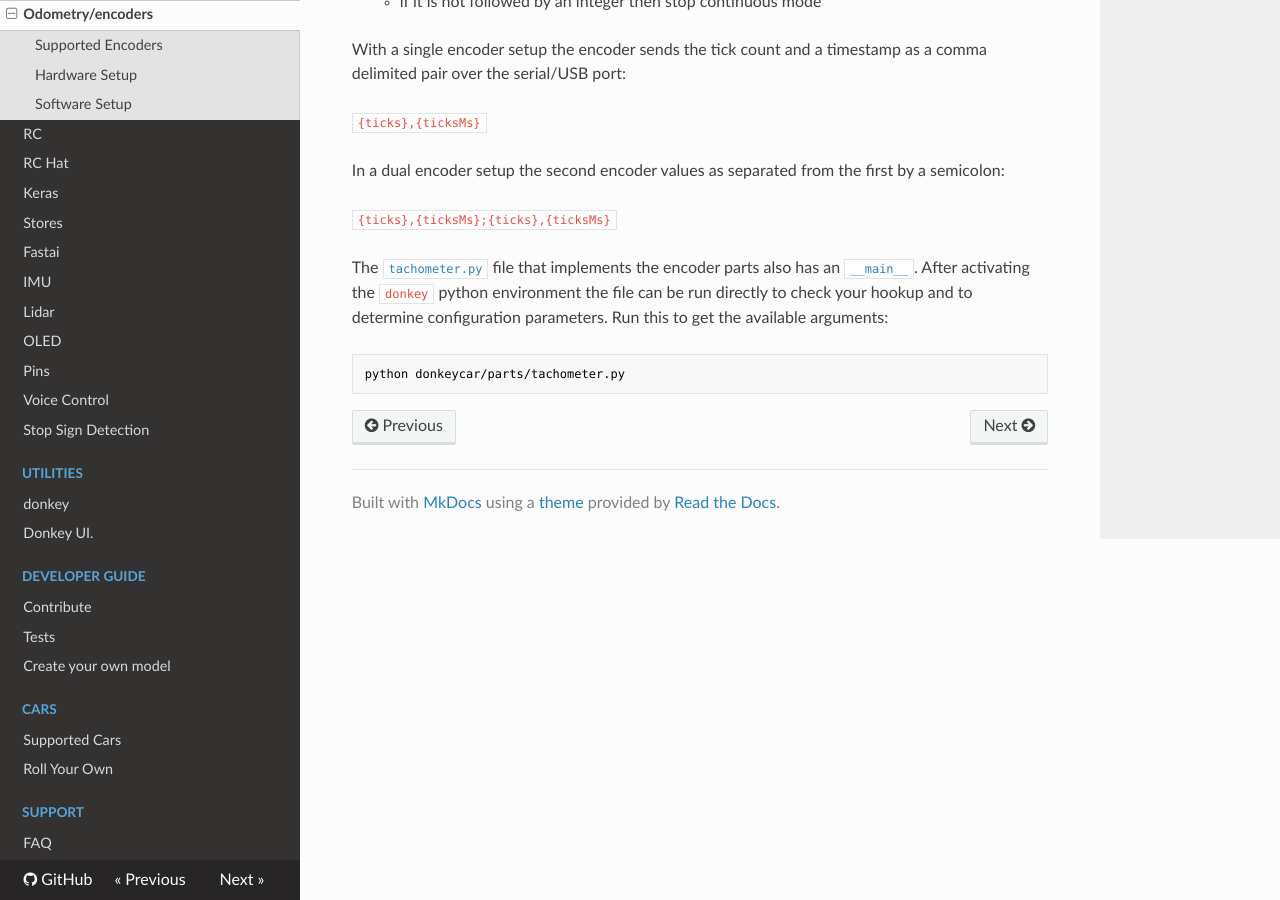
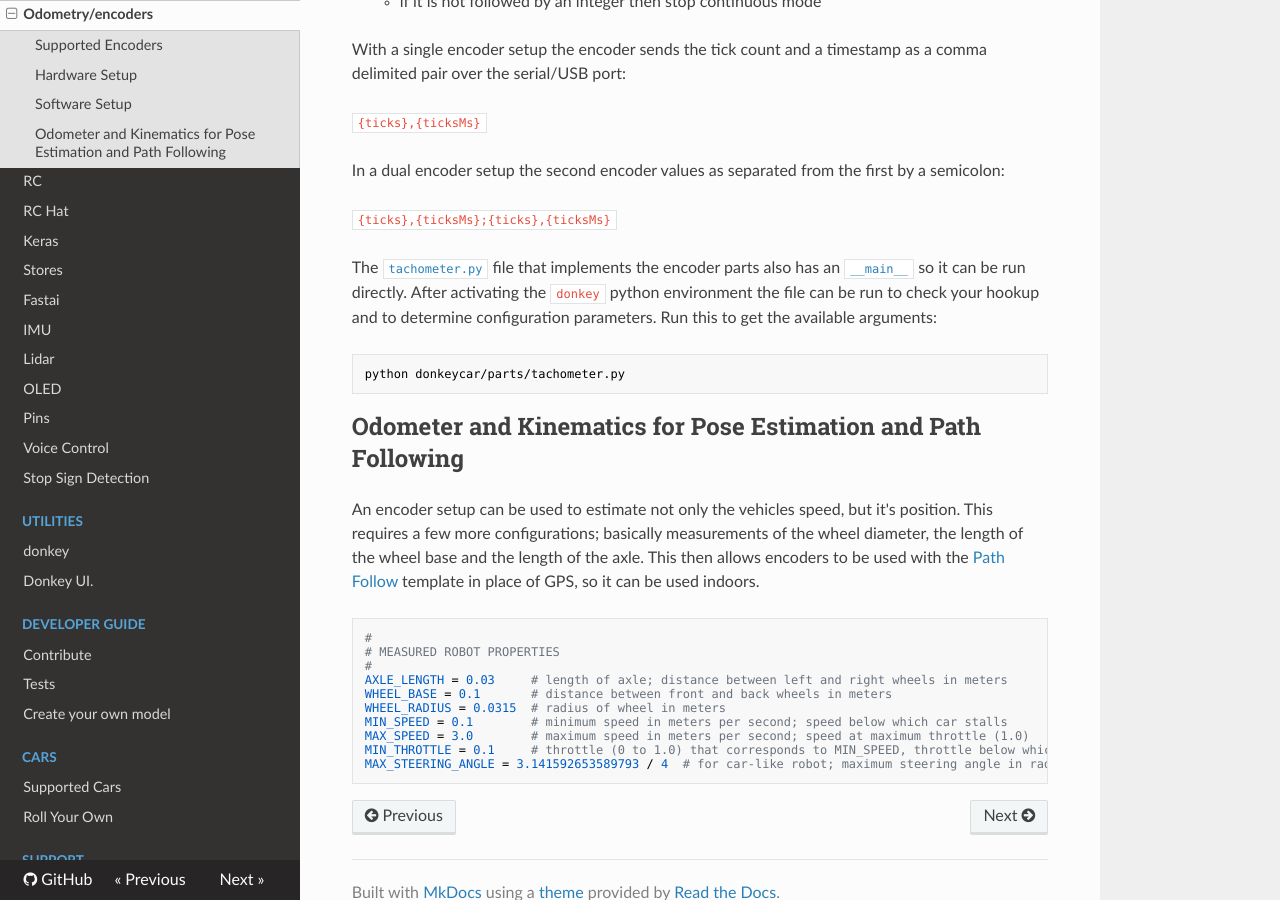
Before and after one commit to autorope/donkeydocs, an MkDocs documentation site: the page built from docs/parts/odometry.md, in a window 1280 px wide and 900 px high, scrolled down 6131 px. Built offline with MkDocs 1.6.1, drawn with Linux system fonts in a browser that asks for light colours; nearby versions of some CDN libraries.

Commit message:
Update odometry.md
Add info on using encoders with the Path Follow template

````diff
--- a/docs/parts/odometry.md
+++ b/docs/parts/odometry.md
@@ -126,8 +126,24 @@ In a dual encoder setup the second encoder values as separated from the first by
 
 ```{ticks},{ticksMs};{ticks},{ticksMs}```
 
-The [`tachometer.py`](https://github.com/autorope/donkeycar/blob/main/donkeycar/parts/tachometer.py) file that implements the encoder parts also has an [`__main__`](https://github.com/autorope/donkeycar/blob/5e234c3101cc5f54935c240819e3840596c753a3/donkeycar/parts/tachometer.py#L597).  After activating the `donkey` python environment the file can be run directly to check your hookup and to determine configuration parameters.  Run this to get the available arguments:
+The [`tachometer.py`](https://github.com/autorope/donkeycar/blob/main/donkeycar/parts/tachometer.py) file that implements the encoder parts also has an [`__main__`](https://github.com/autorope/donkeycar/blob/5e234c3101cc5f54935c240819e3840596c753a3/donkeycar/parts/tachometer.py#L597) so it can be run directly.  After activating the `donkey` python environment the file can be run to check your hookup and to determine configuration parameters.  Run this to get the available arguments:
 
 ```
 python donkeycar/parts/tachometer.py
 ```
+
+## Odometer and Kinematics for Pose Estimation and Path Following
+An encoder setup can be used to estimate not only the vehicles speed, but it's position.  This requires a few more configurations; basically measurements of the wheel diameter, the length of the wheel base and the length of the axle.  This then allows encoders to be used with the [Path Follow](/guide/path_follow/path_follow.md) template in place of GPS, so it can be used indoors.
+
+```
+#
+# MEASURED ROBOT PROPERTIES
+#
+AXLE_LENGTH = 0.03     # length of axle; distance between left and right wheels in meters
+WHEEL_BASE = 0.1       # distance between front and back wheels in meters
+WHEEL_RADIUS = 0.0315  # radius of wheel in meters
+MIN_SPEED = 0.1        # minimum speed in meters per second; speed below which car stalls
+MAX_SPEED = 3.0        # maximum speed in meters per second; speed at maximum throttle (1.0)
+MIN_THROTTLE = 0.1     # throttle (0 to 1.0) that corresponds to MIN_SPEED, throttle below which car stalls
+MAX_STEERING_ANGLE = 3.141592653589793 / 4  # for car-like robot; maximum steering angle in radians (corresponding to tire angle at steering == -1)
+```
````
